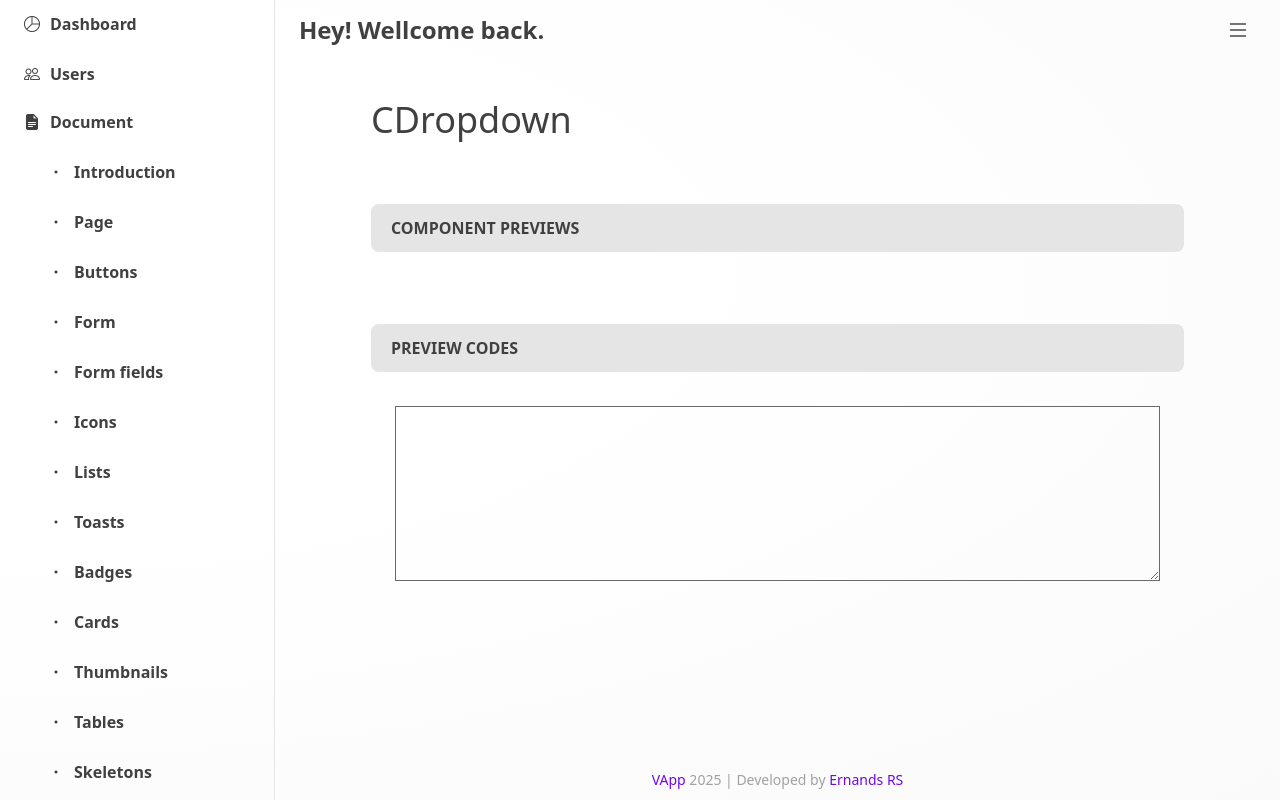
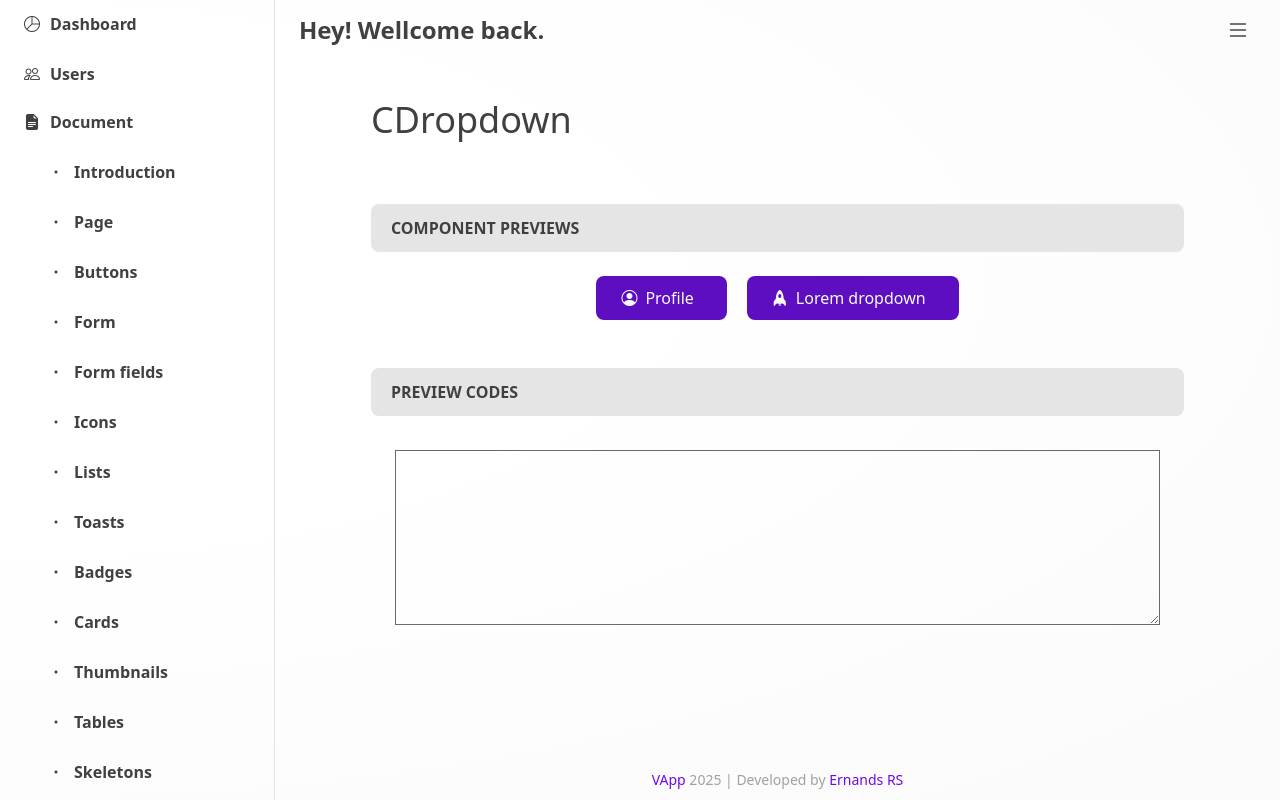
Before and after one commit to ernandesrs/pproj_vapp, a Vue app: page /dashboard/docs/dropdowns in a window 1280 px wide. Built offline with nearby package versions, Linux system fonts and the light colour scheme.

Commit message:
dropdown component

```diff
--- /dev/null
+++ b/src/components/ui/CDropdown.vue
@@ -0,0 +1,58 @@
+<template>
+    <div class="flex flex-col justify-start items-start relative" style="z-index: 999;">
+        <div ref="dropdownActivator" @click="dropdownToggle" role="button" class="cursor-pointer relative"
+            style="z-index: 999;">
+            <template v-if="$slots.activator">
+                <slot name="activator" />
+            </template>
+            <div v-else v-text="props.label"
+                class="bg-gray-200 dark:bg-gray-900 hover:bg-gray-300 dark:hover:bg-gray-800 duration-300 text-neutral-600 dark:text-neutral-50 px-3 py-2 rounded-md select-none" />
+        </div>
+        <Transition enter-from-class="opacity-0 -translate-y-1/12" enter-active-class="duration-300 ease-in-out"
+            leave-to-class="opacity-0 -translate-y-1/12" leave-active-class="duration-200 ease-out">
+            <div ref="dropdownContent" v-show="show" class="absolute top-full mt-0.5" :class="props.width ?? 'w-full'"
+                style="z-index: 998;">
+                <slot />
+            </div>
+        </Transition>
+    </div>
+</template>
+
+<script setup lang="ts">
+
+import type { DropdownProps } from '@/types/components/ui/dropdown_type';
+import { ref } from 'vue';
+
+const props = withDefaults(defineProps<DropdownProps>(), {
+    label: 'Dropdown'
+});
+
+const dropdownActivator = ref<HTMLElement | null>(null);
+const dropdownContent = ref<HTMLElement | null>(null);
+
+const show = ref<boolean>(false);
+
+const clickoutMonitor = (event: Event) => {
+    const target = event.target as HTMLElement;
+
+    if (dropdownContent.value && !dropdownContent.value.contains(target)) {
+        show.value = false;
+        document.removeEventListener('click', clickoutMonitor);
+    }
+};
+
+const dropdownToggle = () => {
+    if (show.value) {
+        show.value = false;
+        document.removeEventListener('click', clickoutMonitor);
+    } else {
+        show.value = true;
+        setTimeout(() => {
+            document.addEventListener('click', clickoutMonitor);
+        }, 0);
+    }
+};
+
+</script>
+
+<style scoped></style>
--- /dev/null
+++ b/src/types/components/ui/dropdown_type.ts
@@ -0,0 +1,4 @@
+export interface DropdownProps {
+    label?: string
+    width?: string
+};
--- a/src/views/dash/doc/DropdownView.vue
+++ b/src/views/dash/doc/DropdownView.vue
@@ -11,6 +11,39 @@
         ]">
 
             <template #previews>
+
+                <CDropdown width="w-[200px] sm:w-[225px] lg:w-[325px]">
+                    <template #activator>
+                        <CButton icon="person-circle" label="Profile" />
+                    </template>
+
+                    <CCard>
+                        <div class="flex items-center gap-2.5">
+                            <CSkeleton width="w-16" height="h-16" variant="circle" />
+                            <div class="flex-1 flex flex-col gap-y-4">
+                                <CSkeleton width="w-full" height="h-6" variant="rect" />
+                                <CSkeleton width="w-10/12" height="h-2" variant="rect" />
+                            </div>
+                        </div>
+                    </CCard>
+                </CDropdown>
+
+                <CDropdown width="w-[425px]">
+                    <template #activator>
+                        <CButton icon="rocket-fill" label="Lorem dropdown" />
+                    </template>
+
+                    <CCard>
+                        <p>
+                            Lorem ipsum dolor sit amet consectetur adipisicing elit. Distinctio nobis esse quidem. Vero
+                            aspernatur culpa
+                            dolor, nostrum quia consectetur tenetur repellendus veniam doloremque, repudiandae autem
+                            tempora animi alias
+                            sequi fugit?
+                        </p>
+                    </CCard>
+                </CDropdown>
+
             </template>
 
             <template #codes>
@@ -25,6 +58,10 @@
 <script setup lang="ts">
 
 import CDocSection from '@/components/dashboard/CDocSection.vue';
+import CButton from '@/components/ui/CButton.vue';
+import CCard from '@/components/ui/CCard.vue';
+import CDropdown from '@/components/ui/CDropdown.vue';
+import CSkeleton from '@/components/ui/CSkeleton.vue';
 import CPage from '@/components/ui/layout/CPage.vue';
 
 </script>
```
